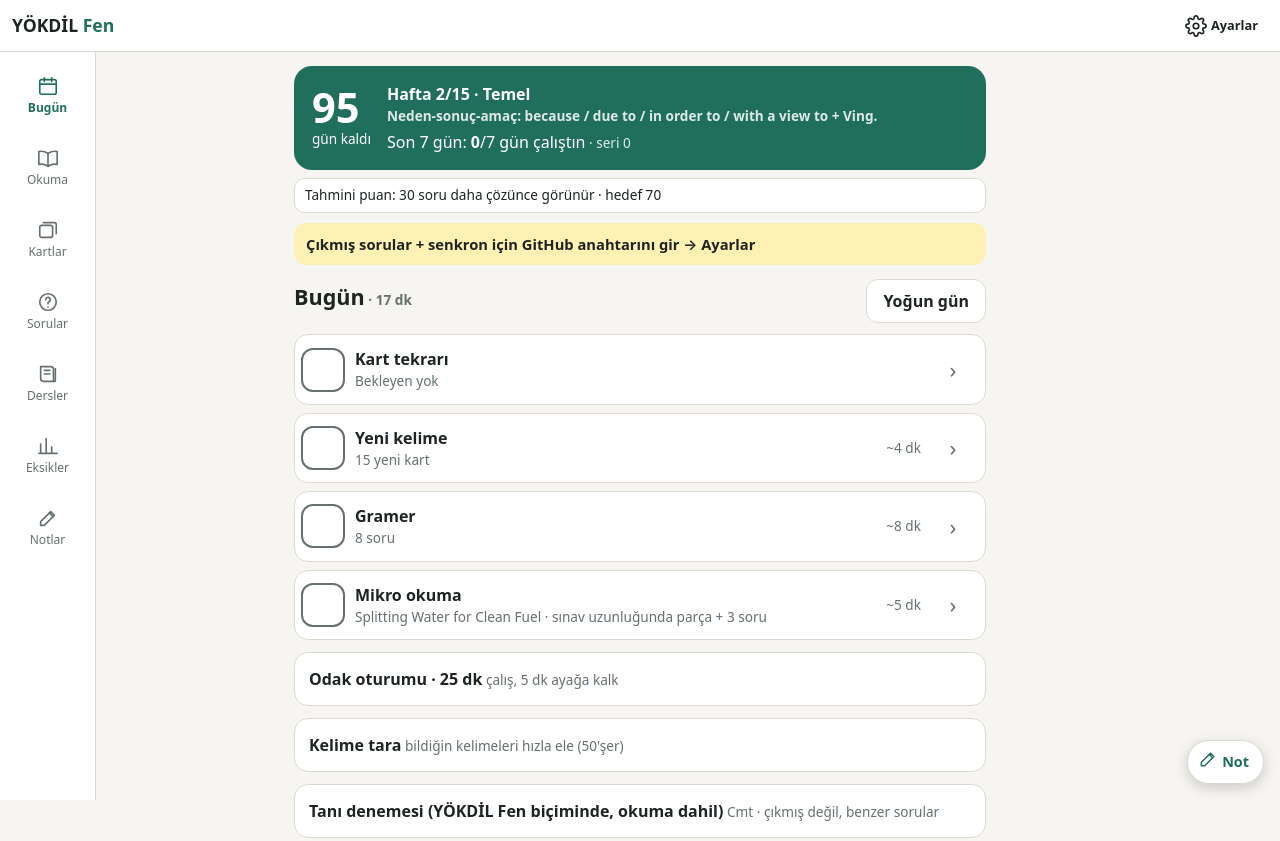
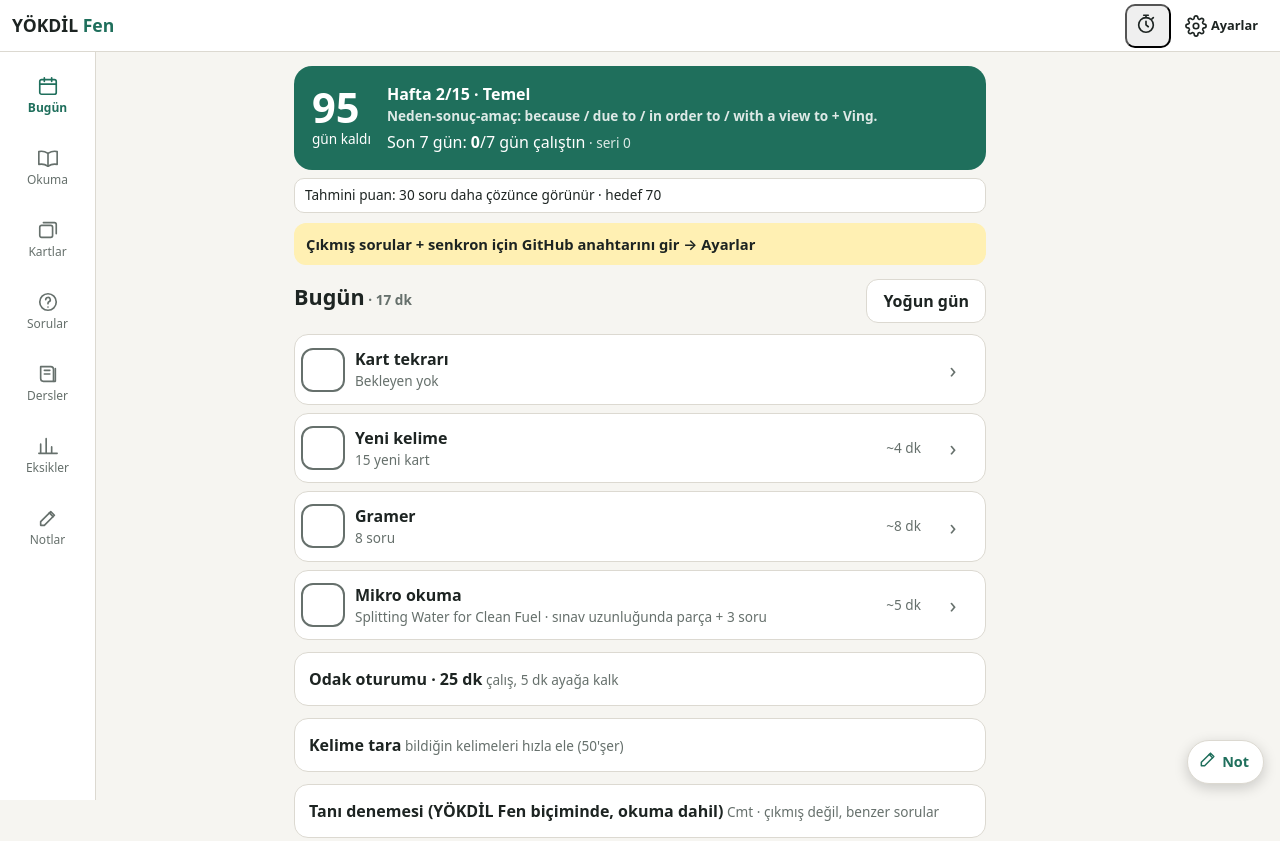
Before and after one commit to zaceby14/yokdil, a plain HTML site: page index.html in a window 1280 px wide. Shown: the top 841 px of the page. Drawn offline with Linux system fonts and the light colour scheme.

Commit message:
v19: üst çubukta kronometre (başlat/durdur, tur, sıfırla; sayfa değişince sürer)
Co-Authored-By: Claude Opus 5.5 <noreply@anthropic.com>
Claude-Session: https://claude.ai/code/session_01Ryb67Uo6j9cBGdpeW9H2ET

```diff
--- a/css/app.css
+++ b/css/app.css
@@ -723,3 +723,18 @@ details.set-adv h3 { margin-top: 14px; }
 .closed-week { margin: .2em 0 .6em; }
 /* Yapışkan "Sonraki" düğmesi açıklamanın sonunu kapatmasın */
 body.qmode .explain:not(.hidden) { padding-bottom: 5.5em; }
+
+/* Kronometre */
+.sw-top .sw-time { font-size: .8rem; font-weight: 700; font-variant-numeric: tabular-nums; }
+.sw-top.on { color: var(--accent); background: var(--accent-soft); }
+.sw-top.paused .sw-time { opacity: .6; }
+.sw-panel { position: fixed; top: 58px; right: 10px; z-index: 60; width: min(300px, calc(100vw - 20px)); background: var(--card, #fff); border: 1px solid var(--line, #ddd); border-radius: 14px; padding: 12px 14px; box-shadow: 0 8px 28px rgba(0,0,0,.18); }
+.sw-panel.hidden { display: none; }
+.sw-head { display: flex; justify-content: space-between; align-items: center; }
+.sw-x { background: none; border: 0; font-size: 1.5rem; line-height: 1; cursor: pointer; color: inherit; padding: 0 4px; }
+.sw-big { font-size: 2.6rem; font-weight: 700; text-align: center; font-variant-numeric: tabular-nums; margin: 6px 0 10px; }
+.sw-row { display: grid; grid-template-columns: 1.4fr 1fr 1fr; gap: 6px; }
+.sw-row .btn { min-height: 44px; }
+.sw-laps { margin: 8px 0 0; padding: 0; list-style: none; max-height: 30vh; overflow: auto; }
+.sw-laps li { display: grid; grid-template-columns: 1fr auto auto; gap: 10px; padding: 3px 0; border-top: 1px solid var(--line, #eee); font-variant-numeric: tabular-nums; font-size: .9rem; }
+@media (max-width: 480px) { .top:has(.sw-top.on) .btn-label, .top:has(.sw-top.paused) .btn-label { display: none; } }
--- a/js/app.js
+++ b/js/app.js
@@ -20,6 +20,7 @@ import notes from './views/notes.js';
 import { setCtx } from './ctx.js';
 import { initNotes } from './notes.js';
 import { initFocus, eveTip } from './focus.js';
+import { initStopwatch } from './stopwatch.js';
 import { dailyFetch } from './private.js';
 import { finalMode } from './plan.js';
 
@@ -116,6 +117,7 @@ async function main() {
   addEventListener('hashchange', route);
   initNotes();
   initFocus();
+  initStopwatch();
   keyboardWatch();
   route();
   eveTip();
--- /dev/null
+++ b/js/stopwatch.js
@@ -0,0 +1,72 @@
+// Kronometre (üst çubuk). Bu cihazda tutulur, senkron edilmez. Sayfa değişse/yenilense de çalışmaya devam eder.
+import { h } from './util.js';
+
+const KEY = 'yokdil.sw';
+// Saf: geçen süre (ms)
+export const elapsed = (s, now = Date.now()) => (s.acc || 0) + (s.running && s.start ? now - s.start : 0);
+// Saf: 75000 → "01:15", 3725000 → "1:02:05"
+export function fmt(ms) {
+  const t = Math.max(0, Math.floor(ms / 1000)), hh = Math.floor(t / 3600), mm = Math.floor(t / 60) % 60, ss = t % 60;
+  const p = n => String(n).padStart(2, '0');
+  return hh ? `${hh}:${p(mm)}:${p(ss)}` : `${p(mm)}:${p(ss)}`;
+}
+// Saf durum geçişleri
+export const start = (s, now = Date.now()) => s.running ? s : { ...s, running: true, start: now };
+export const stop = (s, now = Date.now()) => s.running ? { ...s, running: false, acc: elapsed(s, now), start: 0 } : s;
+export const reset = () => ({ running: false, start: 0, acc: 0, laps: [] });
+export const lap = (s, now = Date.now()) => ({ ...s, laps: [...(s.laps || []), elapsed(s, now)].slice(-20) });
+
+const load = () => { try { return { ...reset(), ...JSON.parse(localStorage.getItem(KEY) || '{}') }; } catch { return reset(); } };
+const save = s => { try { localStorage.setItem(KEY, JSON.stringify(s)); } catch {} };
+
+export function initStopwatch() {
+  const anchor = document.querySelector('.top-actions a[data-r="eksikler"]');
+  if (!anchor || document.getElementById('swTop')) return;
+  const lbl = h('span.sw-time');
+  const btn = h('button.icon-btn.sw-top', { id: 'swTop', type: 'button', 'aria-label': 'Kronometre', 'aria-expanded': 'false' },
+    h('span', { html: '<svg viewBox="0 0 24 24"><circle cx="12" cy="13" r="8"/><path d="M12 9v4l2.5 2M9.5 2.5h5M12 2.5V5M18.5 6.5l1.5-1.5"/></svg>' }), lbl);
+  anchor.before(btn);
+
+  const big = h('div.sw-big', '00:00');
+  const goBtn = h('button.btn.primary.sw-go', { type: 'button' });
+  const lapBtn = h('button.btn.sw-lap', { type: 'button' }, 'Tur');
+  const rstBtn = h('button.btn.sw-reset', { type: 'button' }, 'Sıfırla');
+  const laps = h('ol.sw-laps');
+  const panel = h('div.sw-panel.hidden', { id: 'swPanel', role: 'dialog', 'aria-label': 'Kronometre' },
+    h('div.sw-head', h('b', 'Kronometre'), h('button.sw-x', { type: 'button', 'aria-label': 'Kapat' }, '×')),
+    big, h('div.sw-row', goBtn, lapBtn, rstBtn), laps,
+    h('p.small.muted', 'Sayfa değişse de çalışır. Bu cihazda tutulur.'));
+  document.body.append(panel);
+
+  let s = load(), timer = 0;
+  const draw = () => {
+    const e = elapsed(s);
+    big.textContent = fmt(e);
+    lbl.textContent = s.running || s.acc ? fmt(e) : '';
+    btn.classList.toggle('on', !!s.running);
+    btn.classList.toggle('paused', !s.running && !!s.acc);
+    goBtn.textContent = s.running ? 'Durdur' : s.acc ? 'Devam' : 'Başlat';
+    lapBtn.disabled = !s.running;
+    rstBtn.disabled = !s.running && !s.acc;
+    laps.innerHTML = '';
+    (s.laps || []).forEach((t, i, a) => laps.append(h('li', h('span', `Tur ${i + 1}`), h('b', fmt(t - (a[i - 1] || 0))), h('span.muted', fmt(t)))));
+  };
+  const tick = () => {
+    clearInterval(timer);
+    if (s.running) timer = setInterval(draw, 500);
+    draw();
+  };
+  const set = n => { s = n; save(s); tick(); };
+  const open = v => { panel.classList.toggle('hidden', !v); btn.setAttribute('aria-expanded', String(v)); };
+
+  btn.onclick = e => { e.stopPropagation(); open(panel.classList.contains('hidden')); };
+  panel.querySelector('.sw-x').onclick = () => open(false);
+  goBtn.onclick = () => set(s.running ? stop(s) : start(s));
+  lapBtn.onclick = () => set(lap(s));
+  rstBtn.onclick = () => set(reset());
+  document.addEventListener('click', e => { if (!panel.contains(e.target) && e.target !== btn) open(false); });
+  document.addEventListener('keydown', e => { if (e.key === 'Escape') open(false); });
+  window.addEventListener('storage', e => { if (e.key === KEY) { s = load(); tick(); } });
+  document.addEventListener('visibilitychange', () => { if (!document.hidden) draw(); });
+  tick();
+}
--- a/sw.js
+++ b/sw.js
@@ -1,5 +1,5 @@
 // Service worker: uygulama kabuğu önbellekte, data/ ağ öncelikli
-const VER = 'yokdil-v18';
+const VER = 'yokdil-v19';
 const SHELL = [
   './', 'index.html', 'css/app.css', 'manifest.webmanifest', 'icons/icon-192.png', 'icons/icon-512.png',
   'js/app.js', 'js/util.js', 'js/merge.js', 'js/store.js', 'js/data.js', 'js/plan.js', 'js/srs.js', 'js/mistakes.js',
@@ -13,7 +13,7 @@ const SHELL = [
   'js/migrations.js', 'js/tasks.js', 'js/gplan.js', 'js/views/aids.js',
   'js/strategy.js', 'js/reasons.js', 'js/views/strategy.js', 'js/views/guess.js', 'js/stars.js',
   'js/kisa.js', 'js/readpick.js', 'js/views/kisa.js',
-  'js/warm.js', 'js/views/warmup.js', 'js/autoparts.js', 'js/priority.js', 'js/adapt.js', 'js/estimate.js'
+  'js/warm.js', 'js/views/warmup.js', 'js/autoparts.js', 'js/priority.js', 'js/adapt.js', 'js/estimate.js', 'js/stopwatch.js'
 ];
 
 // Yeni sürüm: önbelleği HTTP önbelleğini atlayarak doldur; sayfa "Yenile" deyince devreye gir
```
Also changed, not shown: 1 other file.
